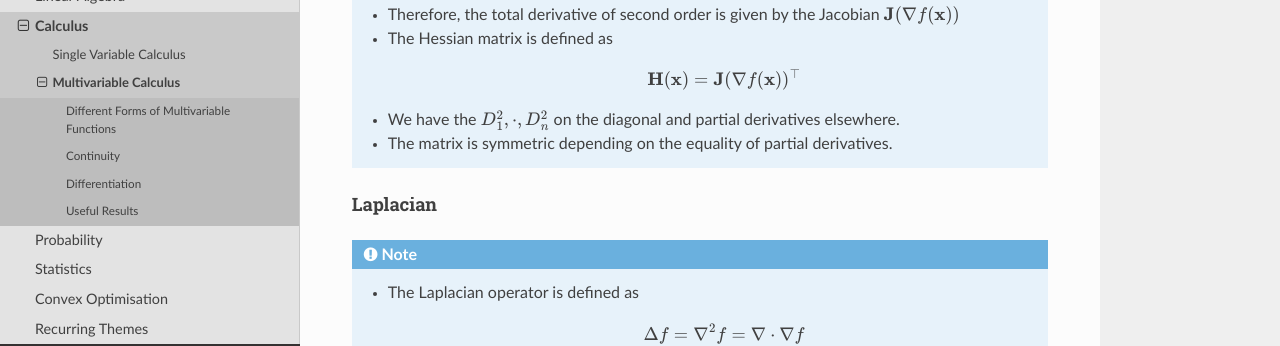
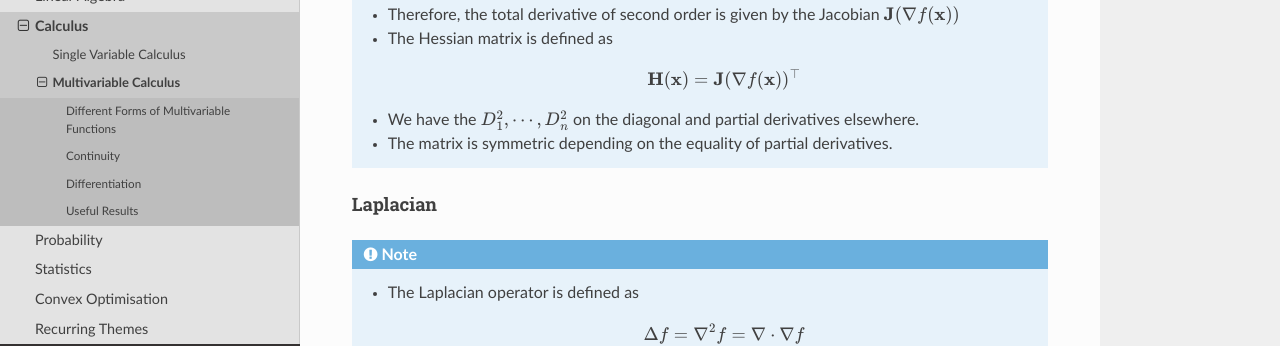
Before and after one commit to uselesstechjunks/leetcode, a Sphinx documentation site: the page built from docs/source/math/calc3/multi.rst, in a window 1280 px wide and 900 px high, scrolled down 6715 px. Shown: the part 150-496 px from the top of the window. Built offline with Sphinx 7.4.7 and the Read the Docs theme 2.0.0, drawn with Linux system fonts in a browser that asks for light colours.

Commit message:
Update multi.rst

```diff
--- a/docs/source/math/calc3/multi.rst
+++ b/docs/source/math/calc3/multi.rst
@@ -199,7 +199,7 @@ Higher Order Total Derivative: Hessian
 	* The Hessian matrix is defined as
 
 		.. math:: \mathbf{H}(\mathbf{x})=\mathbf{J}(\nabla f(\mathbf{x}))^\top
-	* We have the :math:`D_1^2,\cdot,D_n^2` on the diagonal and partial derivatives elsewhere.
+	* We have the :math:`D_1^2,\cdots,D_n^2` on the diagonal and partial derivatives elsewhere.
 	* The matrix is symmetric depending on the equality of partial derivatives.
 
 Laplacian
```
